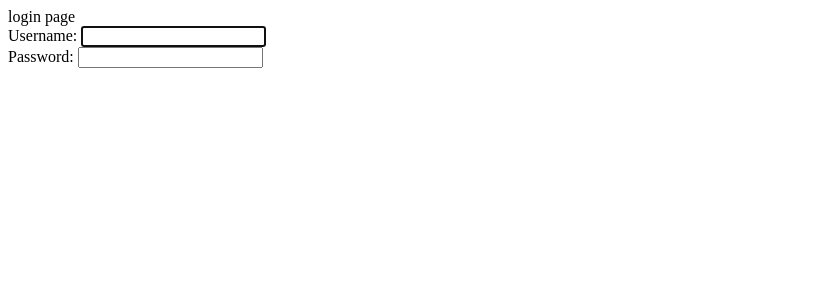
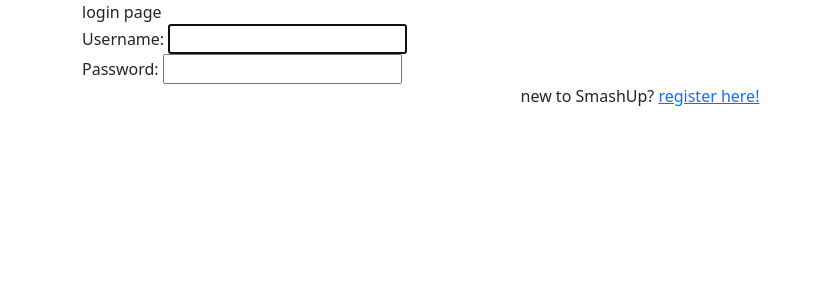
Before and after one commit to habeeiiyy/SmashUp, a Django app: page /login in a window 1280 px wide. Shown: the top 300 px of the page, without its empty margins (0-814 px from the left). Run offline with Django 5.2, Linux system fonts and the light colour scheme.

Commit message:
register back from login

```diff
--- a/backend/accounts/templates/accounts/login.html
+++ b/backend/accounts/templates/accounts/login.html
@@ -4,9 +4,16 @@
     <meta charset="UTF-8">
     <meta name="viewport" content="width=device-width, initial-scale=1.0">
     <title>Document</title>
+         <link href="https://cdn.jsdelivr.net/npm/bootstrap@5.3.3/dist/css/bootstrap.min.css" rel="stylesheet">
 </head>
 <body>
-    login page
+    <div class="container">
+ login page
     {{form}}
+    <p class="text-center">
+        new to SmashUp?
+        <a href="{%url 'register'%}">register here!</a></p>
+    </div>
+
 </body>
 </html>
--- a/backend/accounts/views.py
+++ b/backend/accounts/views.py
@@ -52,5 +52,5 @@ def login_view(request):
 def home(request):
     return render(request,"accounts/home.html")
 def logout_view(request):
-    logout(request,user)
+    logout(request)
     return redirect("login")
```
